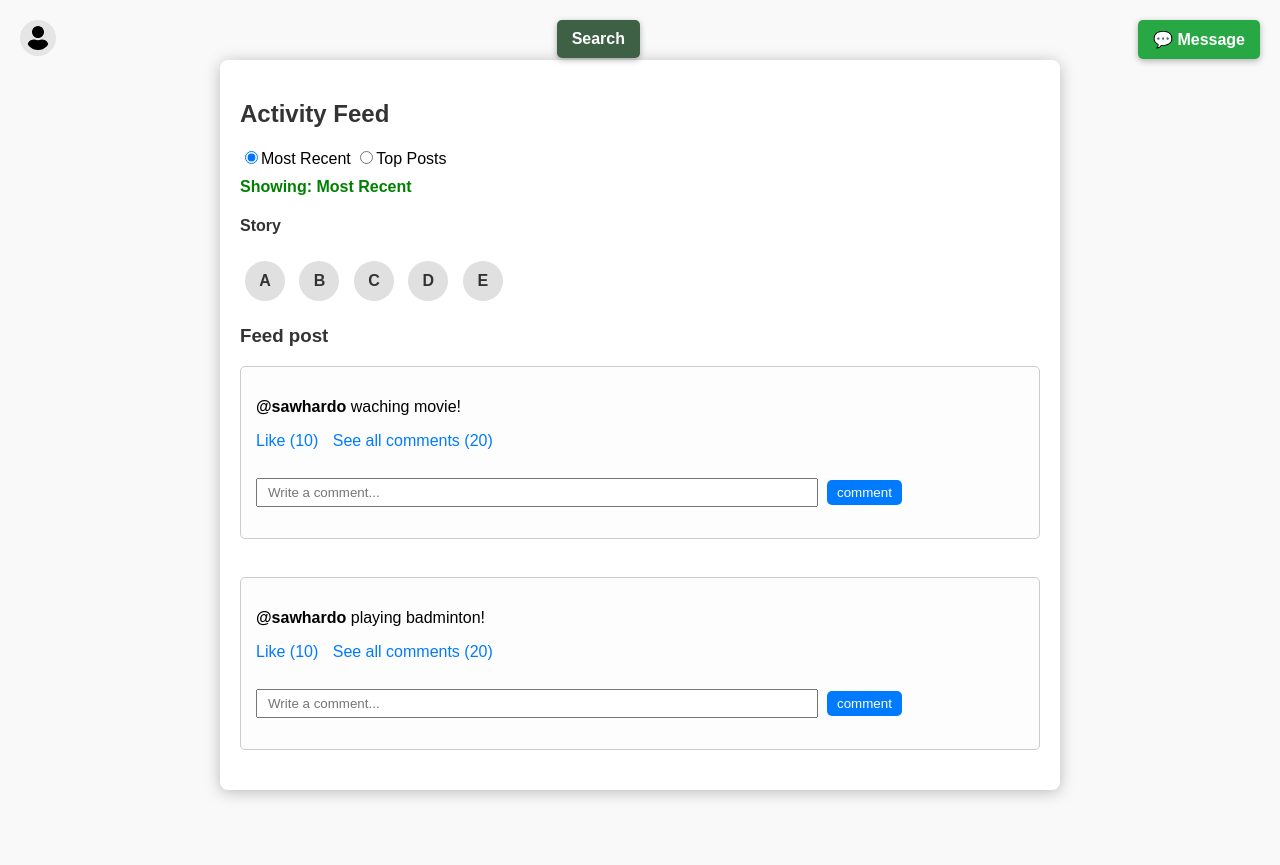
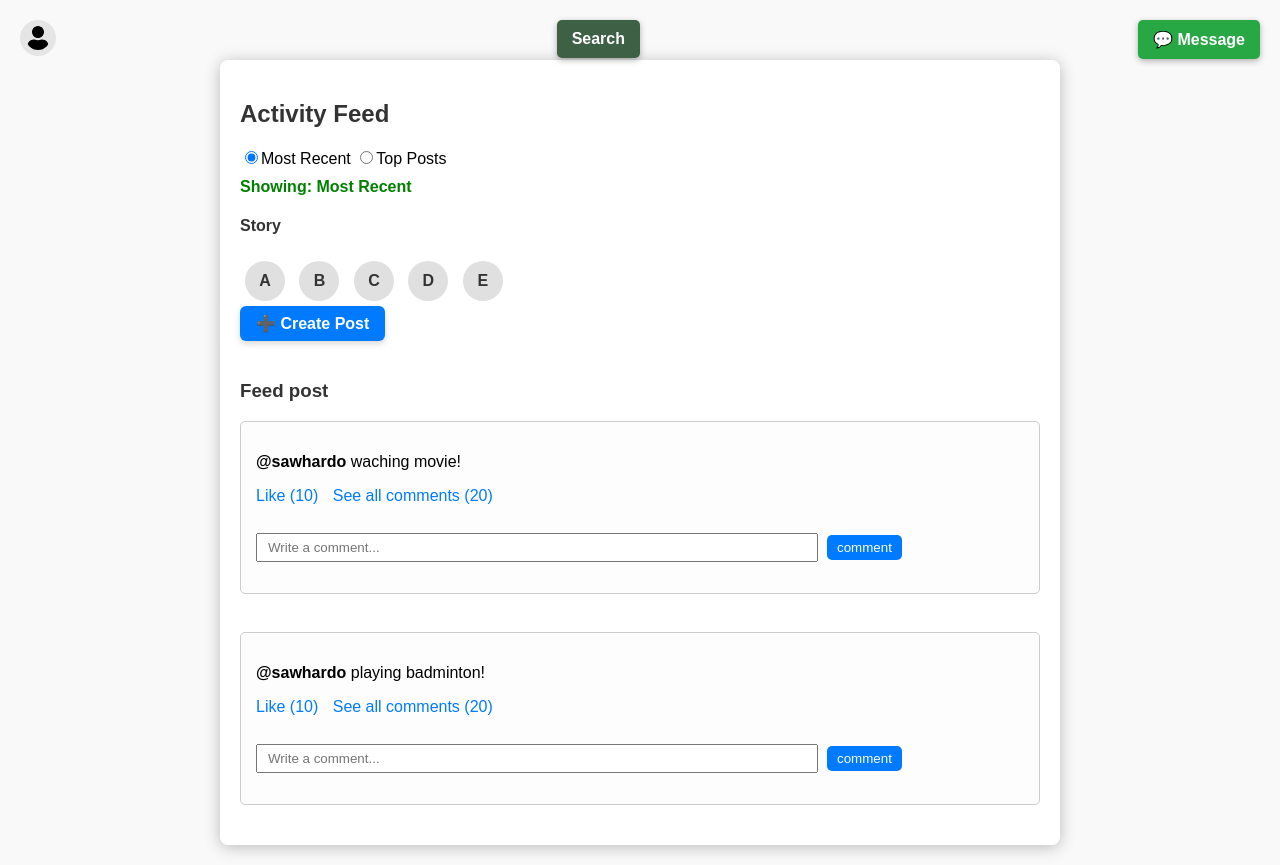
Before and after one commit to sawhardoSikto/Social-Media-Dashboard, a PHP site: page /View/ActivityFeed.php in a window 1280 px wide. Before the commit the page ends 799 px from the top, so only its background shows below. Run offline with PHP 8.4, Linux system fonts and the light colour scheme; the visitor is signed in with stand-in values (Sample User, id 1).

Commit message:
post creation linkup

```diff
--- a/View/ActivityFeed.php
+++ b/View/ActivityFeed.php
@@ -170,13 +170,13 @@ if (isset($_SESSION['status'])) {
                 color: #007bff;
 
             }
-            .controls a:hover{
+
+            .controls a:hover {
                 text-decoration: underline;
 
             }
 
-            .controls:hover {
-            }
+            .controls:hover {}
 
             .comment-input {
                 padding: 5px 10px;
@@ -196,6 +196,34 @@ if (isset($_SESSION['status'])) {
             }
 
             button:hover {
+                background-color: #0056b3;
+            }
+
+  .create-post-button {
+    display: inline-block;
+    background-color: #007bff;
+    color: white;
+    padding: 8px 16px;
+    font-size: 16px;
+    text-decoration: none;
+    border-radius: 6px;
+    font-weight: bold;
+    margin-bottom: 20px;
+    box-shadow: 0 3px 6px rgba(0, 0, 0, 0.15);
+    transition: background-color 0.3s;
+}
+
+.create-post-button:hover {
+    background-color: #0056b3;
+}
+
+
+.create-post-button:hover {
+    background-color: #0056b3;
+}
+
+
+            .create-post-button:hover {
                 background-color: #0056b3;
             }
         </style>
@@ -227,6 +255,7 @@ if (isset($_SESSION['status'])) {
             <a href="DirectMessaging.php" class="message-button">💬 Message</a>
             <a href="Search_Filter.php" class="search-button">Search</a>
 
+
             <h2>Activity Feed</h2>
             <div>
                 <label for=""><input type="radio" name="feedtype" id="" onclick="showFeedType('Most Recent')" checked>Most
@@ -244,6 +273,8 @@ if (isset($_SESSION['status'])) {
                 <label class="story-label" for="">D</label>
                 <label class="story-label" for="">E</label>
             </div>
+            <div>            <a href="postCreation/postComposer.php" class="create-post-button">➕ Create Post</a>
+</div>
             <div>
                 <h3>Feed post</h3>
                 <div class="post">
--- a/controller/ValidationSignupPHP.php
+++ b/controller/ValidationSignupPHP.php
@@ -8,7 +8,7 @@ if (isset($_POST['first_name']) && isset($_POST['last_name']) && isset($_POST['e
     $gender    = $_POST['gender'];
     $password  = trim($_POST['password']);
 
-    // Validation
+
     if ($firstName == "") {
         echo "First name is required!";
     } else if ($lastName == "") {
```
